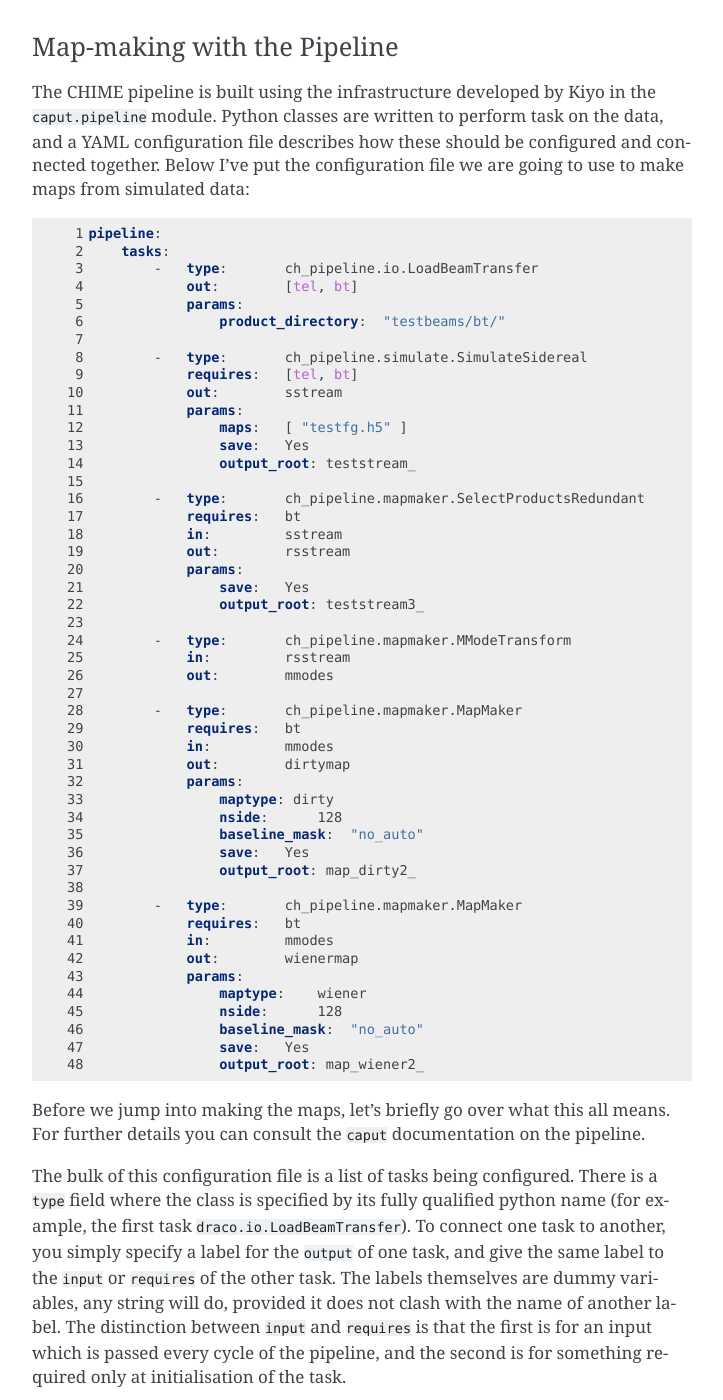
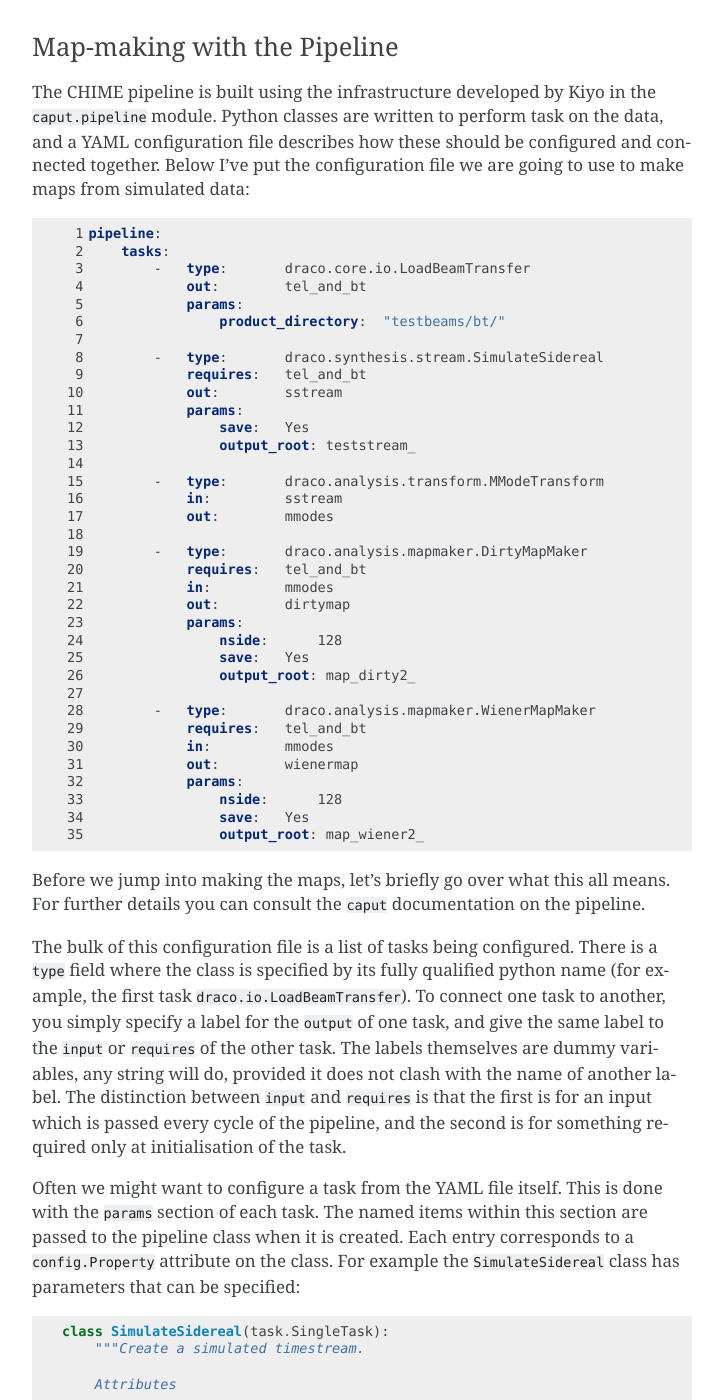
Before and after one commit to radiocosmology/draco, a Sphinx documentation site: the page built from doc/index.rst, in a window 1280 px wide and 1400 px high, scrolled down 2639 px. Shown: the whole window, without its empty margins (388-1111 px from the left). Built offline with Sphinx 7.4.7, drawn with Linux system fonts in a browser that asks for light colours; pages that are not in the unit, such as notebooks, are missing from menus.

```diff
--- a/doc/pipeline_params.yaml
+++ b/doc/pipeline_params.yaml
@@ -1,49 +1,35 @@
-
 pipeline:
     tasks:
-        -   type:       ch_pipeline.io.LoadBeamTransfer
-            out:        [tel, bt]
+        -   type:       draco.core.io.LoadBeamTransfer
+            out:        tel_and_bt
             params:
                 product_directory:  "testbeams/bt/"
 
-        -   type:       ch_pipeline.simulate.SimulateSidereal
-            requires:   [tel, bt]
+        -   type:       draco.synthesis.stream.SimulateSidereal
+            requires:   tel_and_bt
             out:        sstream
             params:
-                maps:   [ "testfg.h5" ]
                 save:   Yes
                 output_root: teststream_
 
-        -   type:       ch_pipeline.mapmaker.SelectProductsRedundant
-            requires:   bt
+        -   type:       draco.analysis.transform.MModeTransform
             in:         sstream
-            out:        rsstream
-            params:
-                save:   Yes
-                output_root: teststream3_
-
-        -   type:       ch_pipeline.mapmaker.MModeTransform
-            in:         rsstream
             out:        mmodes
 
-        -   type:       ch_pipeline.mapmaker.MapMaker
-            requires:   bt
+        -   type:       draco.analysis.mapmaker.DirtyMapMaker
+            requires:   tel_and_bt
             in:         mmodes
             out:        dirtymap
             params:
-                maptype: dirty
                 nside:      128
-                baseline_mask:  "no_auto"
                 save:   Yes
                 output_root: map_dirty2_
 
-        -   type:       ch_pipeline.mapmaker.MapMaker
-            requires:   bt
+        -   type:       draco.analysis.mapmaker.WienerMapMaker
+            requires:   tel_and_bt
             in:         mmodes
             out:        wienermap
             params:
-                maptype:    wiener
                 nside:      128
-                baseline_mask:  "no_auto"
                 save:   Yes
                 output_root: map_wiener2_
```
Also changed, not shown: 1 other file.
